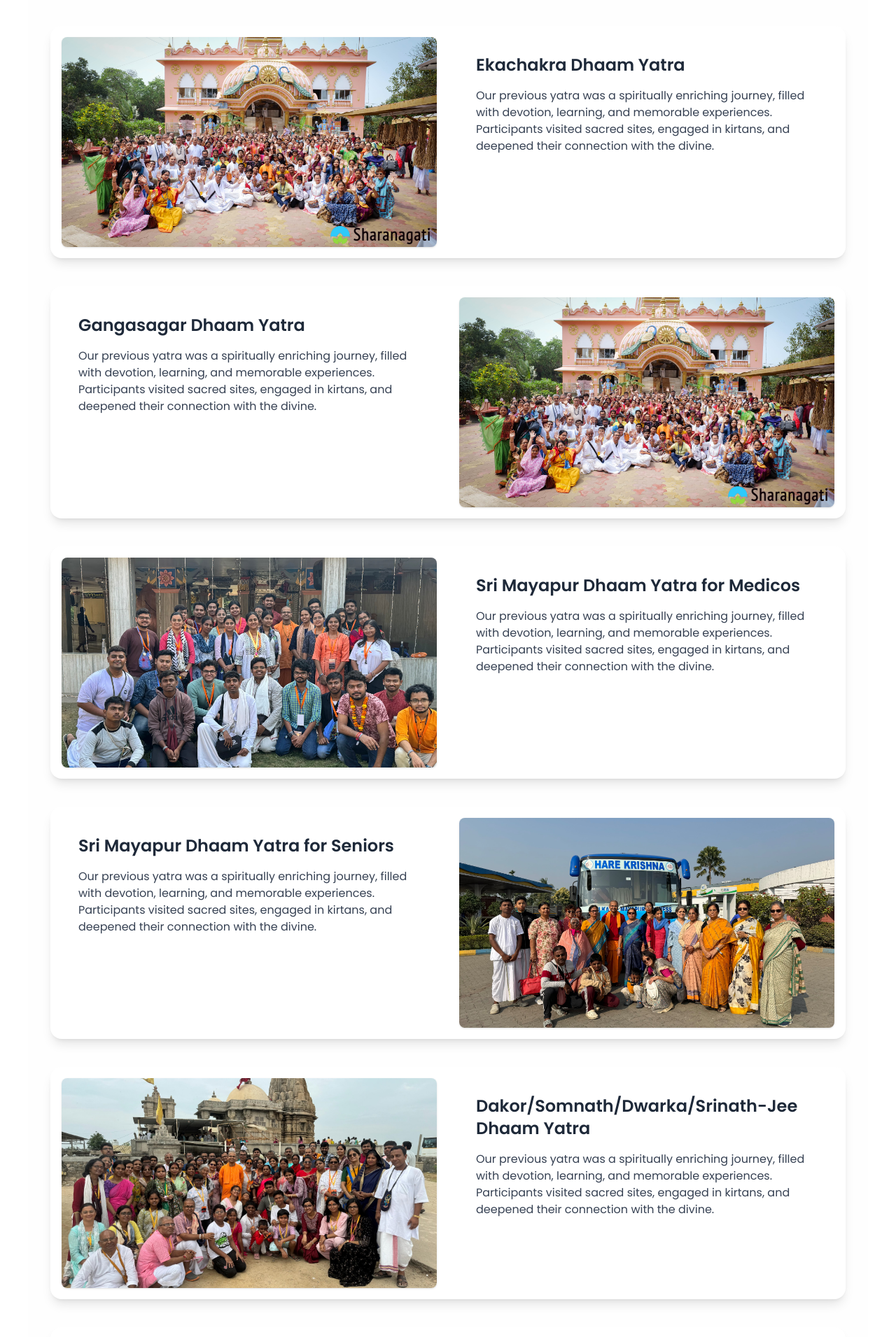
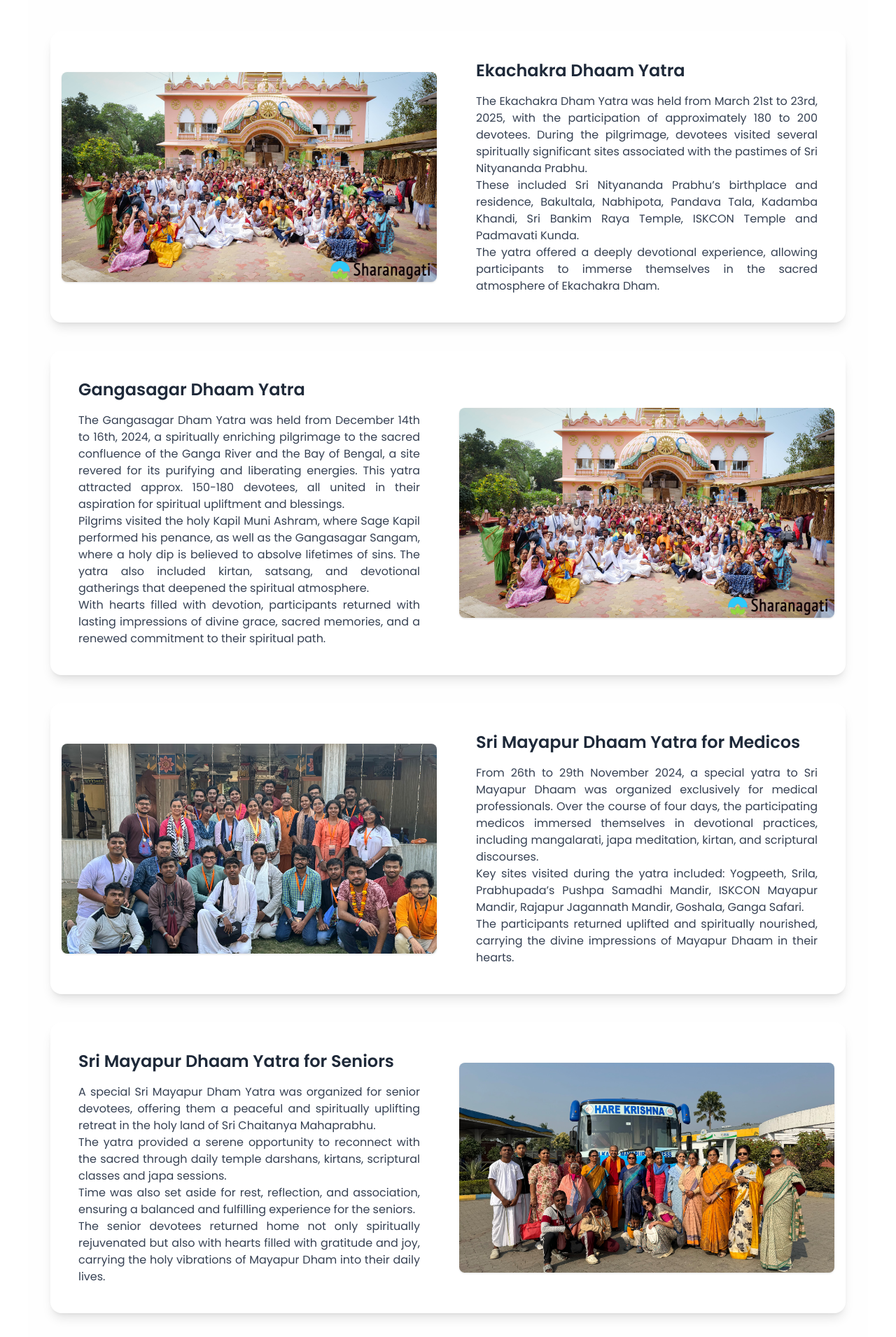
Before and after one commit to asinha2297/sharanagati, a React (Vite) app: page /yatras in a window 1280 px wide. Shown: the part 660-2571 px from the top of the page at 70% size. Built offline with nearby package versions, Linux system fonts and the light colour scheme.

Commit message:
Updates to upcoming events & yatra page

```diff
--- a/src/components/UpcomingEvents.jsx
+++ b/src/components/UpcomingEvents.jsx
@@ -334,12 +334,6 @@ const vaishnavaEvents = [
     description: "Festival of chariots; celebration of Lord Jagannath.",
   },
   {
-    date: "22",
-    month: "JUN",
-    title: "Guru Purnima",
-    description: "Celebration of spiritual teachers; special prayers.",
-  },
-  {
     date: "06",
     month: "JUL",
     title: "Kanha Jayanti",
--- a/src/components/Yatras.jsx
+++ b/src/components/Yatras.jsx
@@ -40,8 +40,8 @@ const Yatras = () => {
       <h1 className="page-title !text-left text-4xl !font-normal text-gray-800 mt-10 mb-10">
         Previous Yatra
       </h1>
-      <div className="bg-white rounded-2xl shadow-lg p-4 flex flex-col md:flex-row gap-8 items-start">
-      {/* Carousel Section */}
+      <div className="bg-white rounded-2xl shadow-lg p-4 flex flex-col md:flex-row gap-8 items-stretch mt-10">
+      {/* Image Section */}
       <div className="w-full md:w-1/2 flex justify-center items-center">
         <div className="w-full flex flex-wrap gap-4 justify-center">
           <img src={Y1Img1} alt="Yatra 1 Img1" className="rounded-lg shadow w-150 h-75 object-cover" />
@@ -51,19 +51,31 @@ const Yatras = () => {
       <div className="w-full md:w-1/2">
         <div className="p-4 md:p-6">
           <h2 className="text-2xl font-semibold mb-4 text-gray-800">Ekachakra Dhaam Yatra</h2>
-          <p className="text-gray-700">
-            Our previous yatra was a spiritually enriching journey, filled with devotion, learning, and memorable experiences. Participants visited sacred sites, engaged in kirtans, and deepened their connection with the divine.
+          <p className="text-gray-700 text-justify">
+            The Ekachakra Dham Yatra was held from March 21st to 23rd, 2025, with the participation of approximately 180 to 200 devotees. During the pilgrimage, devotees visited several spiritually significant sites associated with the pastimes of Sri Nityananda Prabhu.
+          </p>
+          <p className="text-gray-700 text-justify">
+            These included Sri Nityananda Prabhu’s birthplace and residence, Bakultala, Nabhipota, Pandava Tala, Kadamba Khandi, Sri Bankim Raya Temple, ISKCON Temple and Padmavati Kunda.
+          </p>
+          <p className="text-gray-700 text-justify">
+            The yatra offered a deeply devotional experience, allowing participants to immerse themselves in the sacred atmosphere of Ekachakra Dham.
           </p>
         </div>
       </div>
     </div>
-    <div className="bg-white rounded-2xl shadow-lg p-4 flex flex-col md:flex-row gap-8 items-start mt-10">
+    <div className="bg-white rounded-2xl shadow-lg p-4 flex flex-col md:flex-row gap-8 items-stretch mt-10">
     {/* Write-up Section */}
     <div className="w-full md:w-1/2">
       <div className="p-4 md:p-6">
         <h2 className="text-2xl font-semibold mb-4 text-gray-800">Gangasagar Dhaam Yatra</h2>
-        <p className="text-gray-700">
-          Our previous yatra was a spiritually enriching journey, filled with devotion, learning, and memorable experiences. Participants visited sacred sites, engaged in kirtans, and deepened their connection with the divine.
+        <p className="text-gray-700 text-justify">
+          The Gangasagar Dham Yatra was held from December 14th to 16th, 2024, a spiritually enriching pilgrimage to the sacred confluence of the Ganga River and the Bay of Bengal, a site revered for its purifying and liberating energies. This yatra attracted approx. 150-180 devotees, all united in their aspiration for spiritual upliftment and blessings.
+        </p>
+        <p className="text-gray-700 text-justify">
+          Pilgrims visited the holy Kapil Muni Ashram, where Sage Kapil performed his penance, as well as the Gangasagar Sangam, where a holy dip is believed to absolve lifetimes of sins. The yatra also included kirtan, satsang, and devotional gatherings that deepened the spiritual atmosphere.
+        </p>
+        <p className="text-gray-700 text-justify">
+          With hearts filled with devotion, participants returned with lasting impressions of divine grace, sacred memories, and a renewed commitment to their spiritual path.
         </p>
       </div>
     </div>
@@ -74,7 +86,7 @@ const Yatras = () => {
       </div>
     </div>
     </div>
-      <div className="bg-white rounded-2xl shadow-lg p-4 flex flex-col md:flex-row gap-8 items-start mt-10">
+      <div className="bg-white rounded-2xl shadow-lg p-4 flex flex-col md:flex-row gap-8 items-stretch mt-10">
       {/* Carousel Section */}
       <div className="w-full md:w-1/2 flex justify-center items-center">
         <div className="w-full flex flex-wrap gap-4 justify-center">
@@ -85,19 +97,34 @@ const Yatras = () => {
       <div className="w-full md:w-1/2">
         <div className="p-4 md:p-6">
           <h2 className="text-2xl font-semibold mb-4 text-gray-800">Sri Mayapur Dhaam Yatra for Medicos</h2>
-          <p className="text-gray-700">
-            Our previous yatra was a spiritually enriching journey, filled with devotion, learning, and memorable experiences. Participants visited sacred sites, engaged in kirtans, and deepened their connection with the divine.
+          <p className="text-gray-700 text-justify">
+            From 26th to 29th November 2024, a special yatra to Sri Mayapur Dhaam was organized exclusively for medical professionals. Over the course of four days, the participating medicos immersed themselves in devotional practices, including mangalarati, japa meditation, kirtan, and scriptural discourses.
+          </p>
+          <p className="text-gray-700 text-justify">
+            Key sites visited during the yatra included: Yogpeeth, Srila, Prabhupada’s Pushpa Samadhi Mandir, ISKCON Mayapur Mandir, Rajapur Jagannath Mandir, Goshala, Ganga Safari.
+          </p>
+          <p className="text-gray-700 text-justify">
+            The participants returned uplifted and spiritually nourished, carrying the divine impressions of Mayapur Dhaam in their hearts.
           </p>
         </div>
       </div>
     </div>
-    <div className="bg-white rounded-2xl shadow-lg p-4 flex flex-col md:flex-row gap-8 items-start mt-10">
+    <div className="bg-white rounded-2xl shadow-lg p-4 flex flex-col md:flex-row gap-8 items-stretch mt-10">
     {/* Write-up Section */}
     <div className="w-full md:w-1/2">
       <div className="p-4 md:p-6">
         <h2 className="text-2xl font-semibold mb-4 text-gray-800">Sri Mayapur Dhaam Yatra for Seniors</h2>
-        <p className="text-gray-700">
-          Our previous yatra was a spiritually enriching journey, filled with devotion, learning, and memorable experiences. Participants visited sacred sites, engaged in kirtans, and deepened their connection with the divine.
+        <p className="text-gray-700 text-justify">
+          A special Sri Mayapur Dham Yatra was organized for senior devotees, offering them a peaceful and spiritually uplifting retreat in the holy land of Sri Chaitanya Mahaprabhu.
+        </p>
+        <p className="text-gray-700 text-justify">
+          The yatra provided a serene opportunity to reconnect with the sacred through daily temple darshans, kirtans, scriptural classes and japa sessions.
+        </p>
+        <p className="text-gray-700 text-justify">
+          Time was also set aside for rest, reflection, and association, ensuring a balanced and fulfilling experience for the seniors.
+        </p>
+        <p className="text-gray-700 text-justify">
+          The senior devotees returned home not only spiritually rejuvenated but also with hearts filled with gratitude and joy, carrying the holy vibrations of Mayapur Dham into their daily lives.
         </p>
       </div>
     </div>
@@ -108,7 +135,7 @@ const Yatras = () => {
       </div>
     </div>
     </div>
-    <div className="bg-white rounded-2xl shadow-lg p-4 flex flex-col md:flex-row gap-8 items-start mt-10">
+    <div className="bg-white rounded-2xl shadow-lg p-4 flex flex-col md:flex-row gap-8 items-stretch mt-10">
       {/* Carousel Section */}
       <div className="w-full md:w-1/2 flex justify-center items-center">
         <div className="w-full flex flex-wrap gap-4 justify-center">
@@ -119,19 +146,37 @@ const Yatras = () => {
       <div className="w-full md:w-1/2">
         <div className="p-4 md:p-6">
           <h2 className="text-2xl font-semibold mb-4 text-gray-800">Dakor/Somnath/Dwarka/Srinath-Jee Dhaam Yatra</h2>
-          <p className="text-gray-700">
-            Our previous yatra was a spiritually enriching journey, filled with devotion, learning, and memorable experiences. Participants visited sacred sites, engaged in kirtans, and deepened their connection with the divine.
+          <p className="text-gray-700 text-justify">
+            A sacred and soul-enriching yatra to four prominent Vaishnava pilgrimage sites—Dakor, Somnath, Dwarka, and Srinathji (Nathdwara)—was held from 9th to 15th October 2024.
+          </p>
+          <p className="text-gray-700 text-justify">
+            The yatra began at Dakor Dham, the abode of Sri Ranchhodrai. From there, devotees proceeded to the Somnath Jyotirlinga, one of the twelve sacred Shiva temples.
+          </p>
+          <p className="text-gray-700 text-justify">
+            The yatra continued to Dwarka, the legendary city of Lord Krishna, where pilgrims visited: Dwarkadhish Temple, Rukmini Devi Temple, Bet Dwarka, Gopi Talab, Nageshwar Jyotirlinga.
+          </p>
+          <p className="text-gray-700 text-justify">
+            Finally, the yatra concluded with darshan at Srinathji Temple in Nathdwara, Udaipur.
+          </p>
+          <p className="text-gray-700 text-justify">
+            Throughout the pilgrimage, devotees engaged in bhajans, kirtans, satsangs, and daily scriptural reflections, which elevated the collective consciousness of the group.
           </p>
         </div>
       </div>
     </div>
-    <div className="bg-white rounded-2xl shadow-lg p-4 flex flex-col md:flex-row gap-8 items-start mt-10">
+    <div className="bg-white rounded-2xl shadow-lg p-4 flex flex-col md:flex-row gap-8 items-stretch mt-10">
     {/* Write-up Section */}
     <div className="w-full md:w-1/2">
       <div className="p-4 md:p-6">
         <h2 className="text-2xl font-semibold mb-4 text-gray-800">Malda Yatra</h2>
-        <p className="text-gray-700">
-          Our previous yatra was a spiritually enriching journey, filled with devotion, learning, and memorable experiences. Participants visited sacred sites, engaged in kirtans, and deepened their connection with the divine.
+        <p className="text-gray-700 text-justify">
+          The Malda Dham Yatra held in August 2024 was a spiritually enriching pilgrimage. Key places visited included Kanai Natshala, where Mahaprabhu had a divine vision of Lord Krishna, and Ramkeli, the historic meeting place of Rupa and Sanatana Goswamis with the Lord.
+        </p>
+        <p className="text-gray-700 text-justify">
+          A special highlight was the theatrical drama performed by the devotees, beautifully depicting the life and teachings of Sri Chaitanya Mahaprabhu.
+        </p>
+        <p className="text-gray-700 text-justify">
+          The atmosphere was filled with joy, devotion, and heartfelt association, allowing participants to deepen their connection to Mahaprabhu’s mission and mood. The yatra left devotees spiritually nourished and inspired, carrying the blessings and divine impressions of Malda Dham and its sacred surroundings.
         </p>
       </div>
     </div>
```
Also changed, not shown: public/Logo.png (added), src/assets/Logo.png (added).
